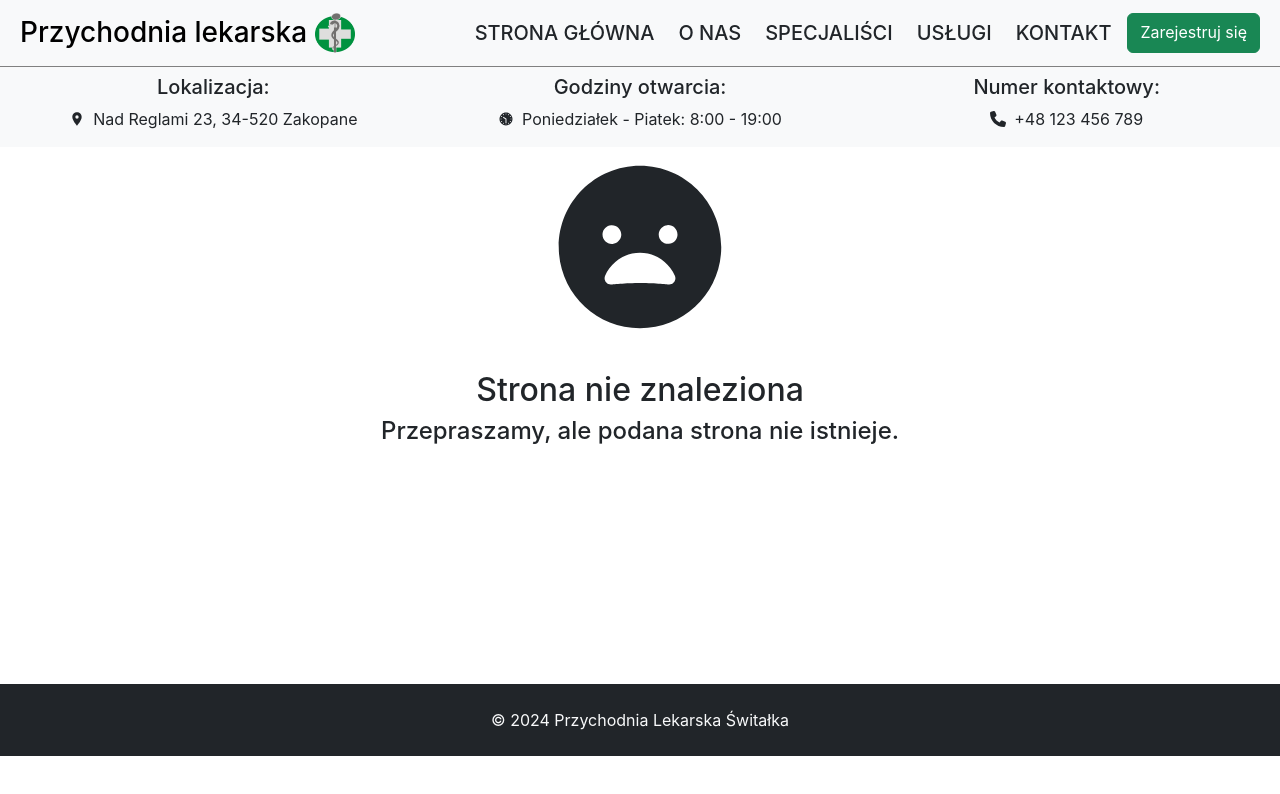
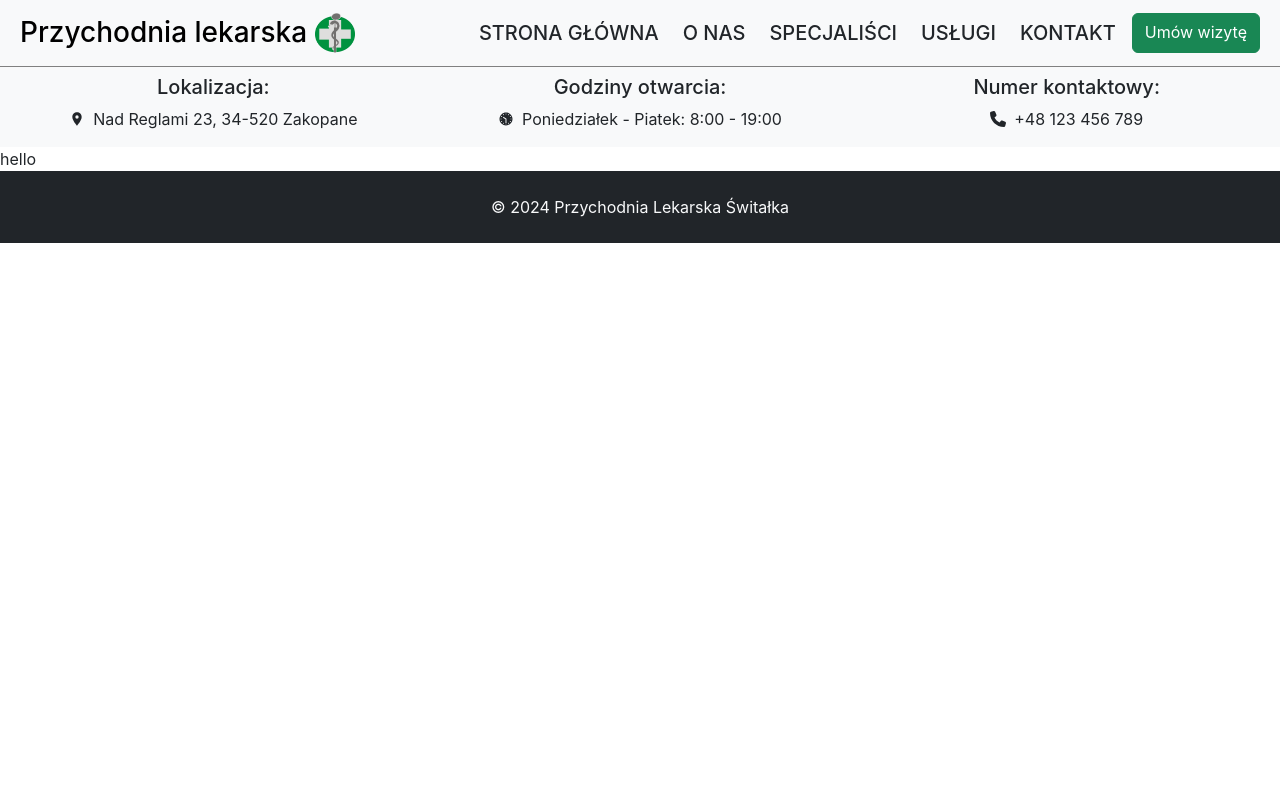
Before and after one commit to itamm15/react-clinic, a React (Create React App) app: page /calendar in a window 1280 px wide. Shown: the top 794 px of the page. Built offline with nearby package versions, Linux system fonts and the light colour scheme.

Commit message:
chore: Calendar component

```diff
--- a/src/App.tsx
+++ b/src/App.tsx
@@ -4,10 +4,12 @@ import { HomePage } from "./components/HomePage";
 import { SpecialistsPage } from "./components/SpecialistsPage";
 import { NotFound } from "./components/NotFound";
 import { Layout } from "./components/Layout";
+import { Calendar } from "./components/Calendar";
 
 const routes = [
   { path: "/", element: <HomePage /> },
   { path: "/doctors", element: <SpecialistsPage /> },
+  { path: "/calendar", element: <Calendar /> },
   { path: "*", element: <NotFound /> },
 ];
 
--- /dev/null
+++ b/src/components/Calendar/Calendar.tsx
@@ -0,0 +1,3 @@
+export function Calendar() {
+  return <>hello</>;
+}
--- /dev/null
+++ b/src/components/Calendar/index.tsx
@@ -0,0 +1 @@
+export * from "./Calendar";
--- a/src/components/Menu/Menu.tsx
+++ b/src/components/Menu/Menu.tsx
@@ -48,8 +48,8 @@ export function Menu() {
                   </div>
                 </Nav.Link>
               ))}
-              <Button variant="success" href="/register">
-                Zarejestruj się
+              <Button variant="success" href="/calendar">
+                Umów wizytę
               </Button>
             </Nav>
           </Navbar.Collapse>
```
Also changed, not shown: src/components/Calendar/Calendar.css (added).
